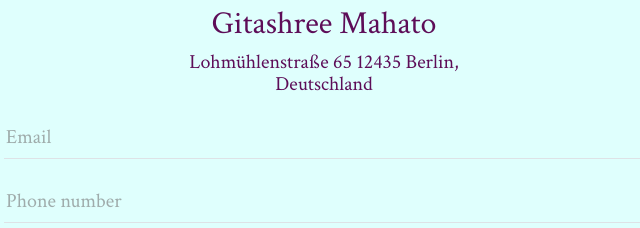
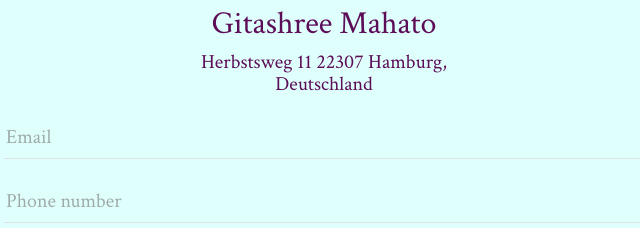
Before and after one commit to GitashreeMahato/portfolio-website, a plain HTML site: page contact.html in a window 1280 px wide. Shown: the part 191-419 px from the top of the page, 316-956 px from the left. Drawn offline with nearby package versions, Linux system fonts and the light colour scheme.

Commit message:
Updated contact.html

```diff
--- a/contact.html
+++ b/contact.html
@@ -51,8 +51,8 @@
           <h1>Contact</h1>
           <h2>Gitashree Mahato</h2>
           <p>
-            Lohmühlenstraße 65 12435 Berlin,
-             <br >
+            Herbstsweg 11 22307 Hamburg,
+             <br>
              Deutschland
           </p>
 
```
